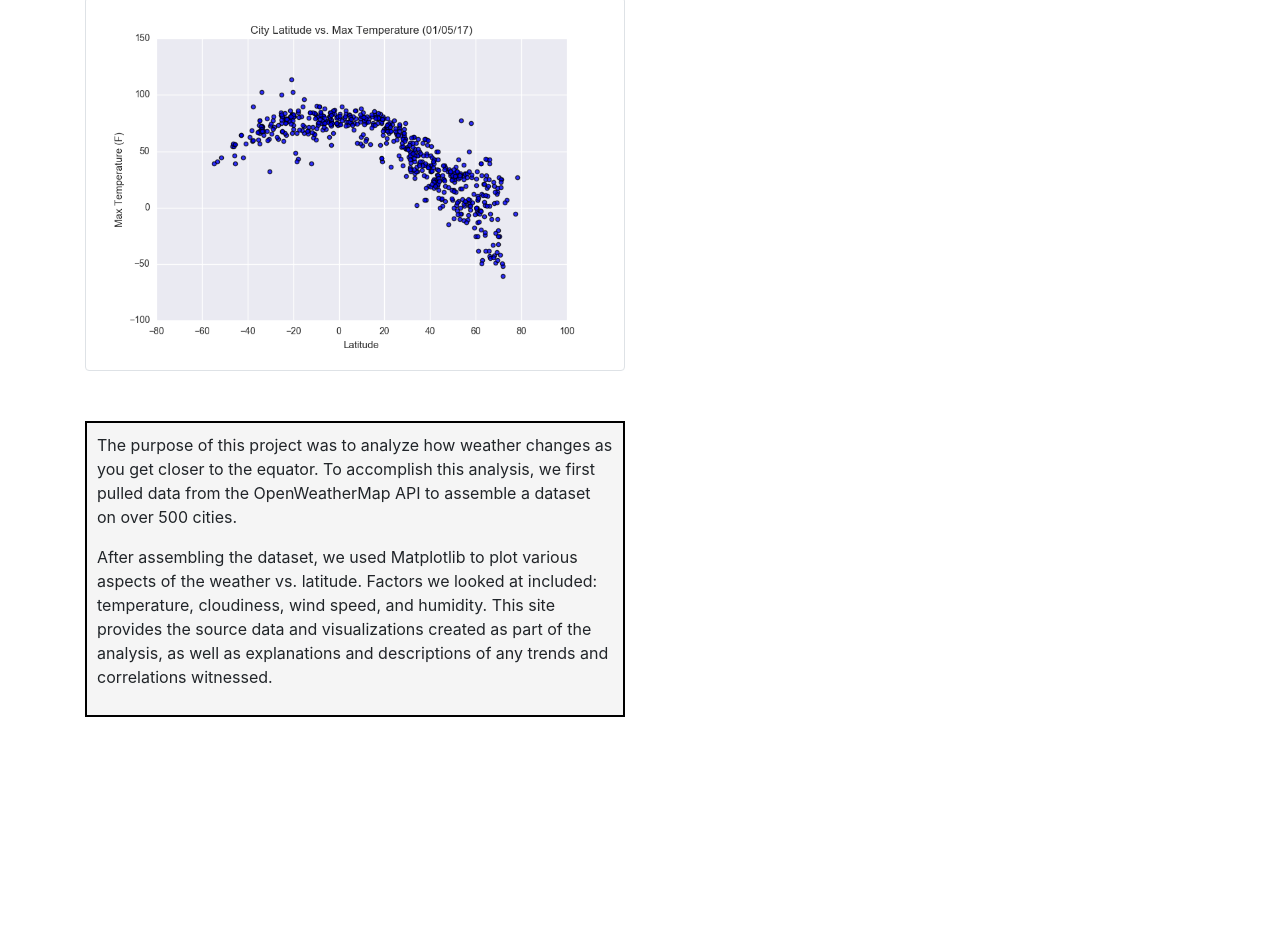
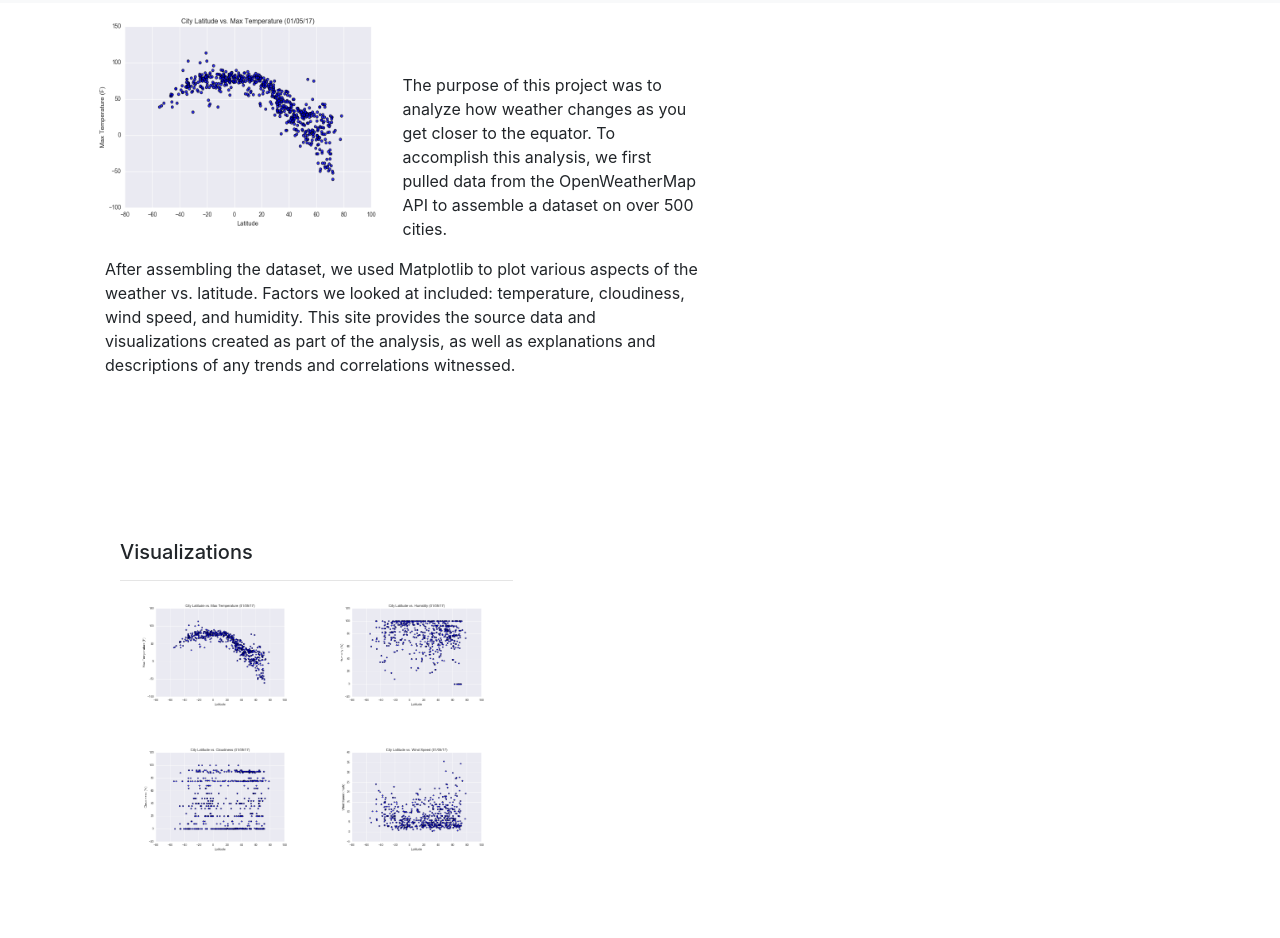
Before and after one commit to syadav03/Web-Design-Challenge, a plain HTML site: page index.html in a window 1280 px wide. Shown: the part 59-997 px from the top of the page. Before the commit the page ends 838 px from the top, so only its background shows below. Drawn offline with nearby package versions, Linux system fonts and the light colour scheme.

Commit message:
images on bottom

```diff
--- a/index.html
+++ b/index.html
@@ -6,9 +6,13 @@
 
 <head>
     <meta charset="UTF-8">
-    <title>Latitude</title>
+    <title>Web Design Homework</title>
+    <meta name="viewport" content="width=device-width, initial-scale=1">
+
     <link rel="stylesheet" href="https://stackpath.bootstrapcdn.com/bootstrap/4.3.1/css/bootstrap.min.css"
         integrity="sha384-ggOyR0iXCbMQv3Xipma34MD+dH/1fQ784/j6cY/iJTQUOhcWr7x9JvoRxT2MZw1T" crossorigin="anonymous">
+
+
 
     <!-- Style sheet css doc-->
     <link rel="stylesheet" type="text/css" href="style.css">
@@ -30,10 +34,10 @@
                     Plots
                 </a>
                 <div class="dropdown-menu" aria-labelledby="navbarDropdown">
-                    <a class="dropdown-item" href="#">Max Temperature</a>
-                    <a class="dropdown-item" href="#">Humidity</a>
-                    <a class="dropdown-item" href="#">Cloudiness</a>
-                    <a class="dropdown-item" href="#">Wind Speed</a>
+                    <a class="dropdown-item" href="max_temp.html">Max Temperature</a>
+                    <a class="dropdown-item" href="humidity.html">Humidity</a>
+                    <a class="dropdown-item" href="cloudiness.html">Cloudiness</a>
+                    <a class="dropdown-item" href="wind_speed.html">Wind Speed</a>
                     <!-- <div class="dropdown-divider"></div> -->
                     <!-- <a class="dropdown-item" href="#">Something else here</a> -->
                 </div>
@@ -52,8 +56,8 @@
 <div class="container">
     <!-- Content here -->
     <div class="row">
-        <div class="col-lg-6 col-md-12">
-            <img src="assest/images/Fig1.png" alt="Fig1" class="img-thumbnail">
+        <div class="col-lg-7 col-md-12">
+            <img src="assest/images/Fig1.png" alt="Max Temperature Graph" class="vizualization rounded float-left">
             <!-- adding into summary of website-->
             <div class="box">
                 <p>The purpose of this project was to analyze how weather changes as you get closer to the equator. To
@@ -69,6 +73,46 @@
             </div>
         </div>
     </div>
+<!-- right container-->
+<div class="col-lg-5 col-md-12">
+    <!-- Right Box -->
+    <div class="box">
+      <h5 class="title">Visualizations</h5>
+      <hr>
 
 
+      <div class="container">
+        <div class="row" style="padding-bottom: 30px;">
+          <div class="col-6">
+            <a href="max_temp.html">
+              <img class="panel" src="assest/images/Fig1.png" alt="Max Temperature Graph">
+            </a>
+          </div>
+          <div class="col-6">
+            <a href="humidity.html">
+              <img class="panel" src="assest/images/Fig2.png" alt="Humidity Graph">
+            </a>
+          </div>
+        </div>
+
+        <div class="row" style="padding-bottom: 30px;">
+          <div class="col-6">
+            <a href="cloudiness.html">
+              <img class="panel" src="assest/images/Fig3.png" alt="Cloudiness Graph">
+            </a>
+          </div>
+          <div class="col-6">
+            <a href="wind_speed.html">
+              <img class="panel" src="assest/images/Fig4.png" alt="Wind Speed Graph">
+            </a>
+          </div>
+
+
+        </div>
+      </div>
+
+
+    </div>
+  </div>
 </div>
+</div>
--- a/style.css
+++ b/style.css
@@ -1,7 +1,20 @@
 .box{
-    margin-top:50px;
+    margin-top:60px;
     margin-bottom:62px;
-    padding:10px;
-    background: whitesmoke;
-    border:2px solid black
+    padding:10px 20px 15px;
+    background: white;
 }
+
+img{
+    width:100% !important;
+    height:100% !important;
+}
+.active, .panel:hover{
+    border-color:#0BADA6;
+    border-style: solid;
+
+}
+.vizualization{
+    width:50% !important;
+    height:50% !important;
+}
```
